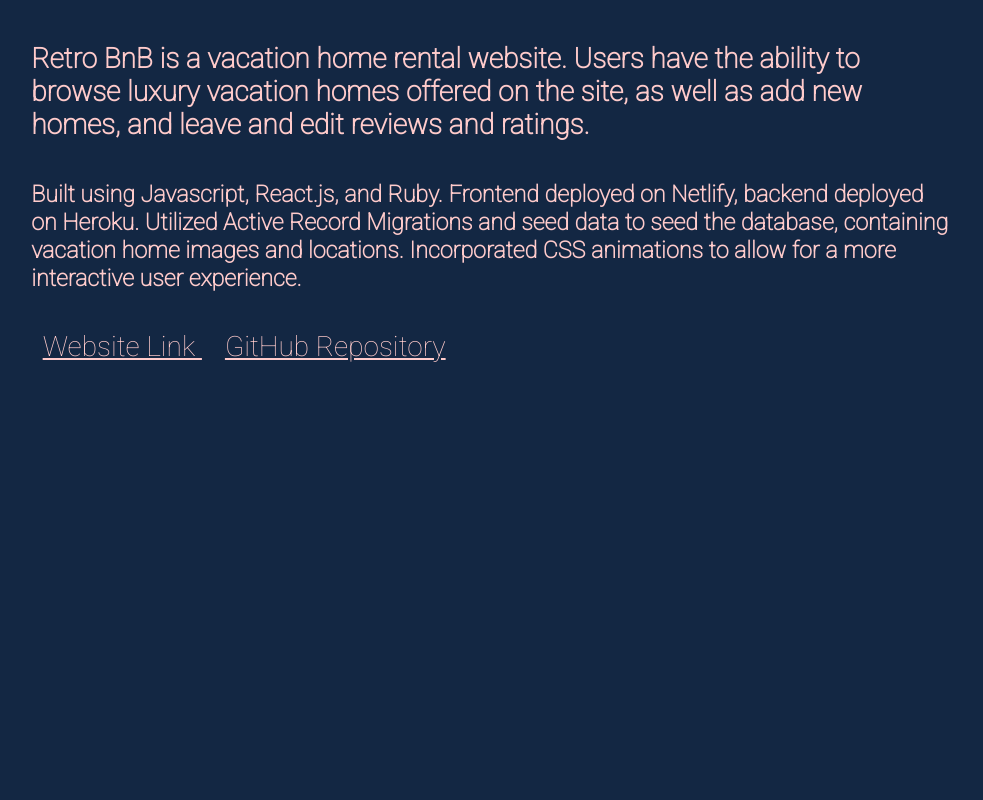
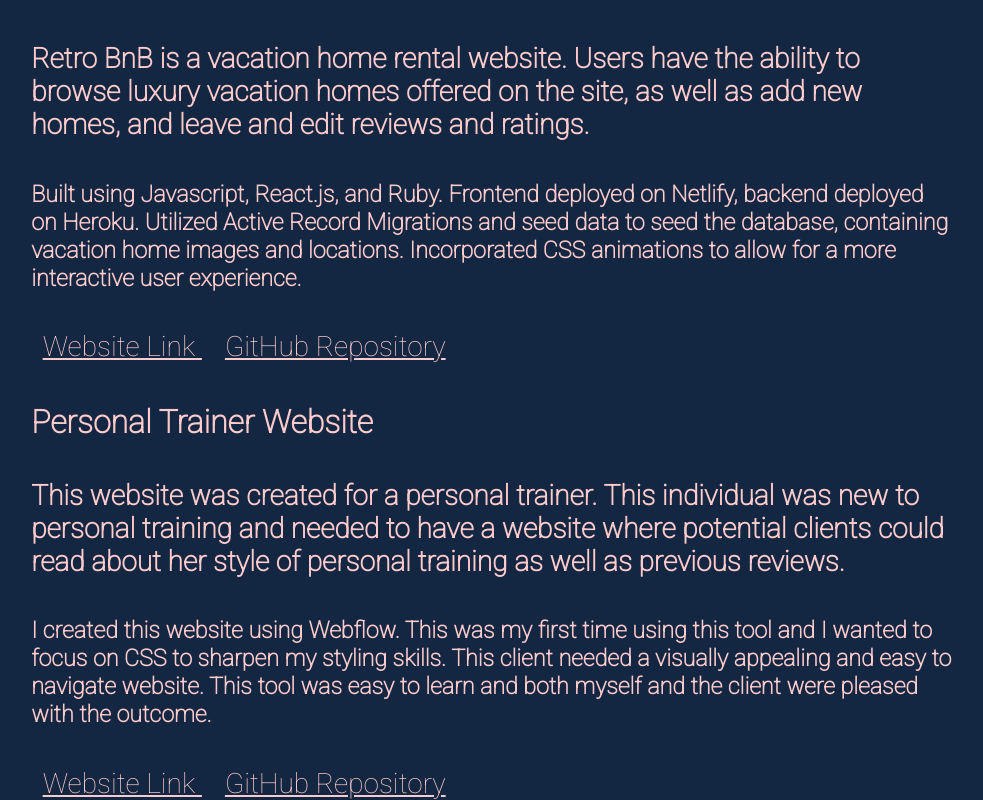
Before and after one commit to bc-kelly/portfolio, a React (Create React App) app: page /projects in a window 1280 px wide. Shown: the part 1281-2081 px from the top of the page, without its empty margins (190-1173 px from the left). Before the commit the page ends 1644 px from the top, so only its background shows below. Built offline with nearby package versions, Linux system fonts and the light colour scheme.

Commit message:
new project added

```diff
--- a/src/Projects.js
+++ b/src/Projects.js
@@ -42,6 +42,17 @@
           <a className="website-link" href="https://github.com/bc-kelly/phase-3-project-front-end"> GitHub Repository</a>
         </div>
       </div>
+      <div className="indiv-proj">
+        <h1 className = "project-title"> Personal Trainer Website </h1>
+        <div className="details">
+          <h4 className="description"> This website was created for a personal trainer. This individual was new to personal training and needed to have a website where potential clients could read about her style of personal training as well as previous reviews.
+          </h4>
+          <h5 className="description-two"> I created this website using Webflow. This was my first time using this tool and I wanted to focus on CSS to sharpen my styling skills. This client needed a visually appealing and easy to navigate website. This tool was easy to learn and both myself and the client were pleased with the outcome.
+          </h5>
+          <a className="website-link" href="https://hotelproject-react.netlify.app/"> Website Link </a>
+          <a className="website-link" href="https://github.com/bc-kelly/phase-3-project-front-end"> GitHub Repository</a>
+        </div>
+      </div>
     </div>
   );
 }
```
